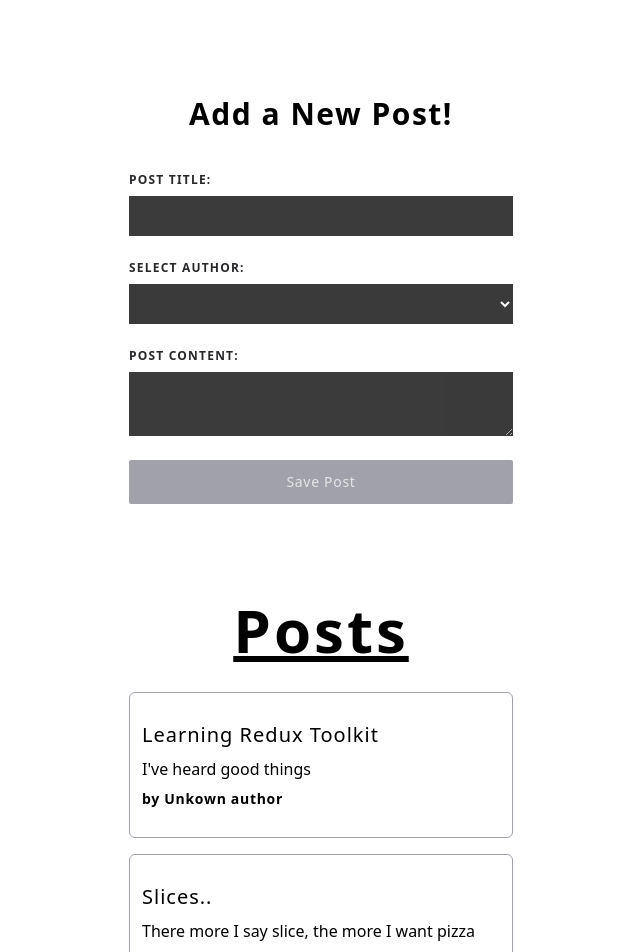
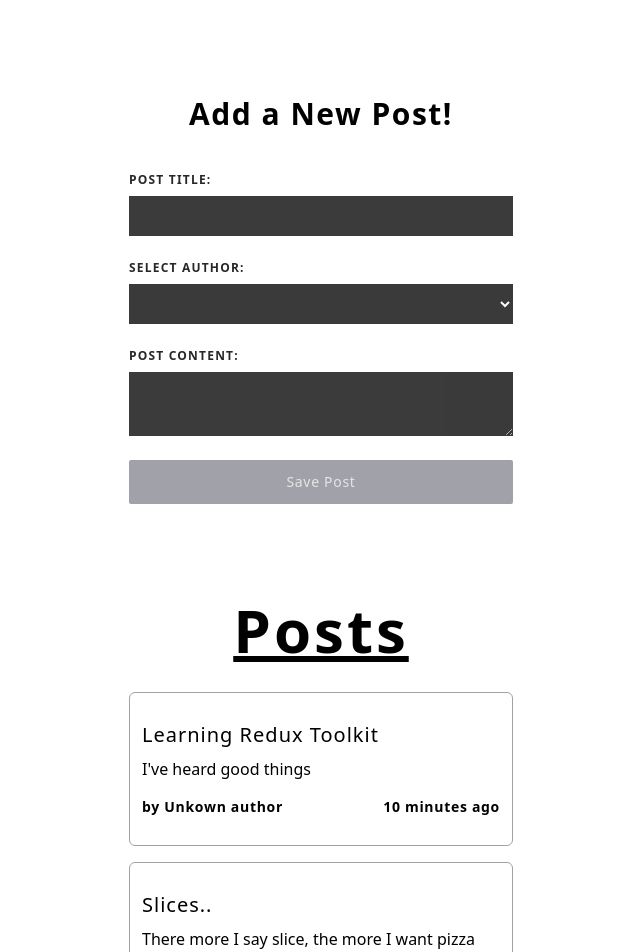
Before and after one commit to poyrazavsever/Redux-Projects, a React (Create React App) app: page / in a window 1280 px wide. Shown: the top 952 px of the page, without its empty margins (319-959 px from the left). Built offline with nearby package versions, Linux system fonts and the light colour scheme.

Commit message:
feat: done time section

```diff
--- a/src/features/posts/PostList.js
+++ b/src/features/posts/PostList.js
@@ -2,6 +2,7 @@ import React from 'react'
 import { selectAllPost } from './postsSlice'
 import { useSelector} from 'react-redux'
 import PostAuthor from './PostAuthor'
+import TimeAgo from './TimeAgo'
 
 const PostList = () => {
     const posts = useSelector(selectAllPost)
@@ -10,9 +11,14 @@ const PostList = () => {
         <article key={posts.id} className='flex flex-col items-start gap-2 py-7 px-3 border border-zinc-400 w-96 rounded-md'>
             <h3 className='text-xl font-medium tracking-wider'>{post.title}</h3>
             <p>{post.content.substring(0,100)}</p>
-            <span className='text-sm font-semibold tracking-wider'>
-                <PostAuthor userId={post.userId}/>
-            </span>
+            <div className='flex justify-between items-center w-full mt-2'>
+                <span className='text-sm font-semibold tracking-wider'>
+                    <PostAuthor userId={post.userId}/>
+                </span>
+                <span className='text-sm font-semibold tracking-wider'>
+                    <TimeAgo timestamp={post.date}/>
+                </span>
+            </div>
         </article>
     ))
 
--- /dev/null
+++ b/src/features/posts/TimeAgo.js
@@ -0,0 +1,18 @@
+import React from 'react'
+import { parseISO, formatDistanceToNow } from "date-fns";
+
+const TimeAgo = ({timestamp}) => {
+
+    let timeAgo = ''
+    if (timestamp) {
+        const date = parseISO(timestamp)
+        const timePeriod = formatDistanceToNow(date)
+        timeAgo = `${timePeriod} ago`
+    }
+
+  return (
+    <div>{timeAgo}</div>
+  )
+}
+
+export default TimeAgo
--- a/src/features/posts/postsSlice.js
+++ b/src/features/posts/postsSlice.js
@@ -1,8 +1,18 @@
 import { createSlice, nanoid } from "@reduxjs/toolkit";
+import {sub} from "date-fns"
 
 const initialState = [
-    {id: "1", title: "Learning Redux Toolkit", content: "I've heard good things"},
-    {id: "2", title: "Slices..", content: "There more I say slice, the more I want pizza"},
+    {id: "1",
+    title: "Learning Redux Toolkit",
+    content: "I've heard good things",
+    date: sub(new Date(), {minutes: 10}).toISOString()
+    },
+
+    {id: "2",
+    title: "Slices..",
+    content: "There more I say slice, the more I want pizza",
+    date: sub(new Date(), {minutes: 5}).toISOString()
+    },
 ]
 
 const postsSlice = createSlice({
@@ -19,6 +29,7 @@ const postsSlice = createSlice({
                         id: nanoid(),
                         title,
                         content,
+                        date: new Date().toISOString(),
                         userId
                     }
                 }
```
